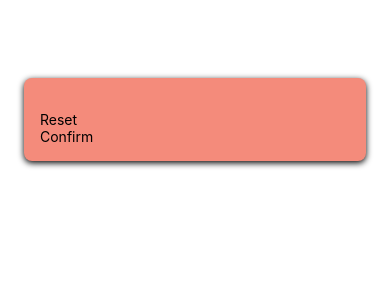
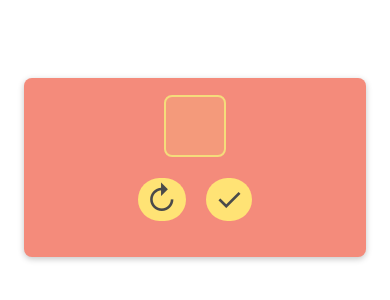
Before and after one commit to AaradhyaGitHub/ReactNative, a React Native app in the folder Unit-1/NumGuessingGame/: screen / in a window 390 px wide. Shown: the top 300 px of the page. Built offline with nearby package versions, Linux system fonts and the light colour scheme.

Commit message:
Added pressable custom buttons

```diff
--- a/Unit-1/NumGuessingGame/components/PrimaryButton.jsx
+++ b/Unit-1/NumGuessingGame/components/PrimaryButton.jsx
@@ -1,9 +1,43 @@
 import { Pressable, View, StyleSheet, Text } from "react-native";
 import React from "react";
 export default function PrimaryButton({ children }) {
+  function pressHandler() {
+    console.log(`${children} button pressed`);
+  }
   return (
-    <View>
-      <Text>{children}</Text>
+    <View style={styles.outerButtonContainer}>
+      <Pressable
+        onPress={pressHandler}
+        style={({ pressed }) =>
+          pressed
+            ? [styles.innerbuttonContainer, styles.pressed]
+            : styles.innerbuttonContainer
+        }
+        android_ripple={{ color: "#fdca00" }}
+      >
+        <Text style={styles.buttonText}>{children}</Text>
+      </Pressable>
     </View>
   );
 }
+
+const styles = StyleSheet.create({
+  outerButtonContainer: {
+    borderRadius: 59,
+    overflow: "hidden"
+  },
+  innerbuttonContainer: {
+    paddingVertical: 2,
+    paddingHorizontal: 9,
+    backgroundColor: "#ffe375",
+    elevation: 4
+  },
+  buttonText: {
+    fontSize: 32,
+    color: "#4a4a4a",
+    textAlign: "center"
+  },
+  pressed: {
+    opacity: 0.5
+  }
+});
--- a/Unit-1/NumGuessingGame/screens/StartGameScreen.js
+++ b/Unit-1/NumGuessingGame/screens/StartGameScreen.js
@@ -6,9 +6,18 @@ export default function StartGameScreen() {
   return (
     <>
       <View style={styles.inputContainer}>
-        <TextInput />
-        <PrimaryButton>Reset</PrimaryButton>
-        <PrimaryButton>Confirm</PrimaryButton>
+        <TextInput
+          style={styles.numInput}
+          maxLength={2}
+          keyboardType="number-pad"
+          autoCapitalize="none"
+          autoCorrect={false}
+        />
+        <View style={styles.buttonContainer}>
+          <PrimaryButton>↻</PrimaryButton>
+          <PrimaryButton>✓</PrimaryButton>
+
+        </View>
       </View>
     </>
   );
@@ -18,6 +27,7 @@ const styles = StyleSheet.create({
   inputContainer: {
     padding: 16,
     marginTop: "20%",
+    alignItems: "center",
     marginHorizontal: 24,
     backgroundColor: "#f48b7b",
     borderRadius: 8,
@@ -27,6 +37,26 @@ const styles = StyleSheet.create({
     shadowColor: "black",
     shadowOffset: { width: 0, height: 2 },
     shadowRadius: 6,
-    shadowOpacity: 1
+    shadowOpacity: 0.225
+  },
+
+  numInput: {
+    height: 62,
+    width: "20%",
+    fontSize: 32,
+    borderWidth: 2,
+    borderRadius: 8,
+    borderColor: "#f4dc7b",
+    backgroundColor: "#f4dc7b2d",
+    color: "#fde950d5",
+    marginVertical: 1,
+    fontWeight: "bold",
+    textAlign: "center"
+  },
+  buttonContainer: {
+    flexDirection: 'row',
+    alignItems:'center',
+    padding: 20,
+    gap:20
   }
 });
```
